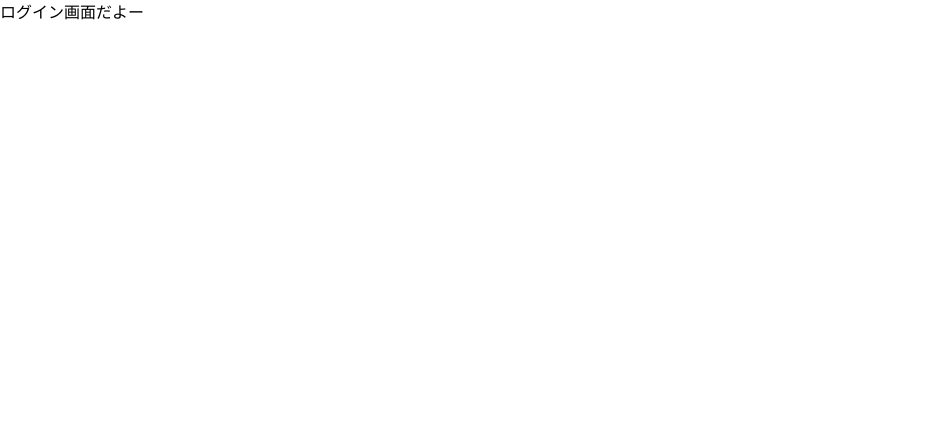
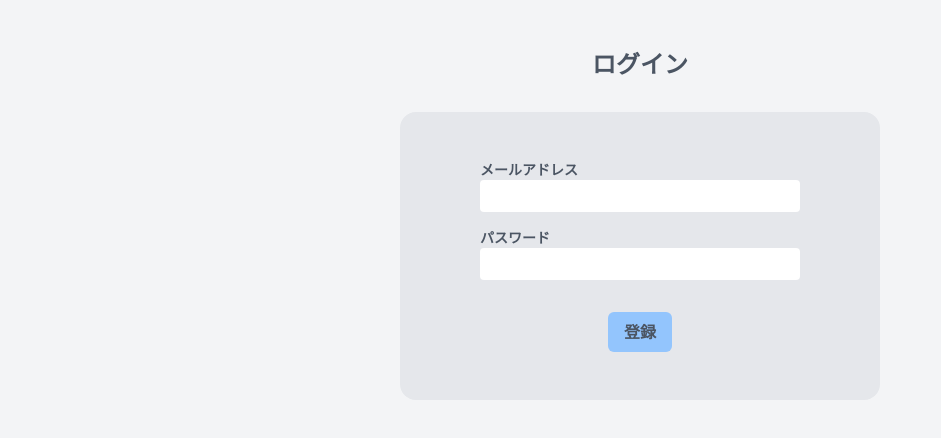
Before and after one commit to Ossamoon/techtrain-mission-book-review, a Next.js app: page /login in a window 1280 px wide. Shown: the top 438 px of the page, without its empty margins (0-941 px from the left). Built offline with nearby package versions, Linux system fonts and the light colour scheme.

Commit message:
create login page

```diff
--- a/components/inputForm.tsx
+++ b/components/inputForm.tsx
@@ -1,60 +1,27 @@
 import type { FC } from "react";
-import type { FieldError, UseFormRegister } from "react-hook-form";
+import type { FieldError, UseFormRegisterReturn } from "react-hook-form";
 import { Input } from "../pages/signup";
 
-const getLabel = (item: keyof Input) => {
-  switch (item) {
-    case "name":
-      return "名前";
-      break;
-    case "email":
-      return "メールアドレス";
-      break;
-    case "password":
-      return "パスワード";
-      break;
-    case "re_password":
-      return "パスワード（再入力）";
-      break;
-  }
-};
-
-const getType = (item: keyof Input) => {
-  switch (item) {
-    case "name":
-      return "text";
-      break;
-    case "email":
-      return "email";
-      break;
-    case "password":
-      return "password";
-      break;
-    case "re_password":
-      return "password";
-      break;
-  }
-};
-
 type Props = {
-  field: keyof Input;
-  register: UseFormRegister<Input>;
+  label: string;
+  type: string;
+  registers: UseFormRegisterReturn;
   error: FieldError | undefined;
 };
 
-export const InputForm: FC<Props> = ({ field, register, error }) => {
+export const InputForm: FC<Props> = ({ label, type, registers, error }) => {
   return (
     <div>
       <label>
         <div className="font-bold text-sm text-gray-600">
-          {getLabel(field)}
+          {label}
           {error && (
             <span className="text-red-400 ml-2">値を入力してください</span>
           )}
         </div>
         <input
-          {...register(field, { required: true })}
-          type={getType(field)}
+          {...registers}
+          type={type}
           className="w-full px-1 py-1 rounded text-gray-800"
         />
       </label>
--- a/pages/login.tsx
+++ b/pages/login.tsx
@@ -1,15 +1,71 @@
+import type { SubmitHandler } from "react-hook-form";
+import type { PostSignInData } from "../lib/fetch";
+
 import Head from "next/head";
+import { useForm } from "react-hook-form";
+import { InputForm } from "../components/inputForm";
+
+const getLabel = (item: keyof PostSignInData) => {
+  switch (item) {
+    case "email":
+      return "メールアドレス";
+      break;
+    case "password":
+      return "パスワード";
+      break;
+  }
+};
 
 export default function Login() {
+  const {
+    register,
+    handleSubmit,
+    formState: { errors },
+  } = useForm<PostSignInData>();
+
+  const fields = ["email", "password"] as const;
+
+  const onSubmit: SubmitHandler<PostSignInData> = async (data) => {
+    console.log(data);
+    return;
+  };
+
   return (
     <>
       <Head>
         <title>Login Page</title>
-        <meta name="description" content="ログイン登録画面" />
+        <meta name="description" content="ログイン画面" />
         <link rel="icon" href="/favicon.ico" />
       </Head>
 
-      <div className="w-screen h-screen">ログイン画面だよー</div>
+      <div className="w-screen h-screen bg-gray-100">
+        <div className="container max-w-lg mx-auto p-4 flex-cols">
+          <div className="text-center text-2xl text-gray-600 font-bold py-8">
+            ログイン
+          </div>
+          <form
+            onSubmit={handleSubmit(onSubmit)}
+            className="w-full bg-gray-200 py-12 rounded-2xl space-y-8"
+          >
+            <div className="space-y-4 w-80 mx-auto">
+              {fields.map((field) => (
+                <InputForm
+                  label={getLabel(field)}
+                  type={field}
+                  registers={register(field, { required: true })}
+                  error={errors[field]}
+                />
+              ))}
+            </div>
+
+            <input
+              type="submit"
+              value="登録"
+              className="cursor-pointer bg-blue-300 rounded-md px-4 py-2 text-gray-600 font-bold text-md block mx-auto"
+            />
+          </form>
+        </div>
+      </div>
     </>
   );
 }
--- a/pages/signup.tsx
+++ b/pages/signup.tsx
@@ -1,14 +1,48 @@
 import type { NextPage } from "next";
 import type { SubmitHandler } from "react-hook-form";
-import type { PostUserData } from "../lib/fetch";
+import type { PostSignUpData } from "../lib/fetch";
 
 import Head from "next/head";
 import { useForm } from "react-hook-form";
-import { postUser } from "../lib/fetch";
+import { postSignUp } from "../lib/fetch";
 import { InputForm } from "../components/inputForm";
 
-export type Input = PostUserData & {
+export type Input = PostSignUpData & {
   re_password: string;
+};
+
+const getLabel = (item: keyof Input) => {
+  switch (item) {
+    case "name":
+      return "名前";
+      break;
+    case "email":
+      return "メールアドレス";
+      break;
+    case "password":
+      return "パスワード";
+      break;
+    case "re_password":
+      return "パスワード（再入力）";
+      break;
+  }
+};
+
+const getType = (item: keyof Input) => {
+  switch (item) {
+    case "name":
+      return "text";
+      break;
+    case "email":
+      return "email";
+      break;
+    case "password":
+      return "password";
+      break;
+    case "re_password":
+      return "password";
+      break;
+  }
 };
 
 const Signup: NextPage = () => {
@@ -18,13 +52,15 @@ const Signup: NextPage = () => {
     formState: { errors },
   } = useForm<Input>();
 
+  const fields = ["name", "email", "password", "re_password"] as const;
+
   const onSubmit: SubmitHandler<Input> = async (data) => {
     if (data.password !== data.re_password) {
       console.error("パスワードの不一致");
       return;
     }
 
-    const response = await postUser(data);
+    const response = await postSignUp(data);
     console.log(response);
     return;
   };
@@ -47,22 +83,14 @@ const Signup: NextPage = () => {
             className="w-full bg-gray-200 py-12 rounded-2xl space-y-8"
           >
             <div className="space-y-4 w-80 mx-auto">
-              <InputForm field="name" register={register} error={errors.name} />
-              <InputForm
-                field="email"
-                register={register}
-                error={errors.email}
-              />
-              <InputForm
-                field="password"
-                register={register}
-                error={errors.password}
-              />
-              <InputForm
-                field="re_password"
-                register={register}
-                error={errors.re_password}
-              />
+              {fields.map((field) => (
+                <InputForm
+                  label={getLabel(field)}
+                  type={getType(field)}
+                  registers={register(field, { required: true })}
+                  error={errors[field]}
+                />
+              ))}
             </div>
 
             <input
```
Also changed, not shown: lib/fetch.ts (+8 -3 lines).
